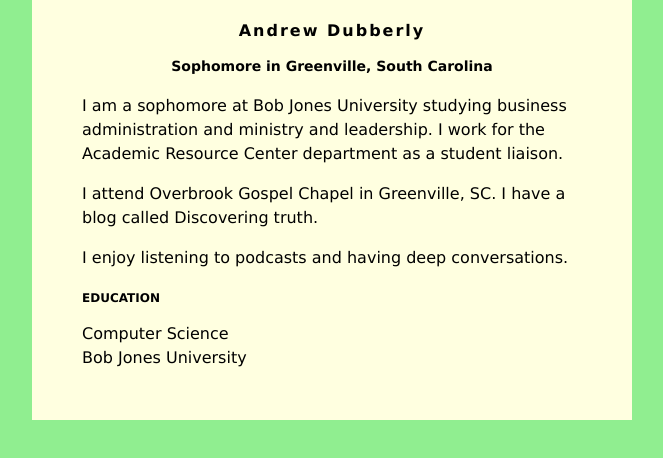
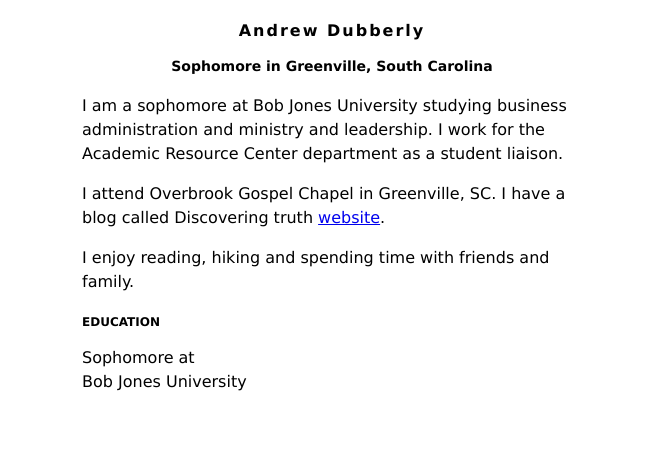
Before and after one commit to adubb373/adubb373.github.io, a plain HTML site: page index.html in a window 1280 px wide. Shown: the whole page, without its empty margins (308-971 px from the left). Drawn offline with Linux system fonts and the light colour scheme.

Commit message:
Update index.html

```diff
--- a/index.html
+++ b/index.html
@@ -2,11 +2,11 @@
 <head>
 <style>
 body {
-    background: lightgreen;
+    background: bluelight;
     font-family: Verdana;
 }
 #content {
-    background: lightyellow;
+    background: bluelight;
     min-width: 200px;
     max-width: 500px;
     padding: 50px;
@@ -35,13 +35,13 @@ h3 {
 
          <p>I am a sophomore at Bob Jones University studying business administration and ministry and leadership. I work for the Academic Resource Center department as a student liaison.</p>
          <p>
-            I attend Overbrook Gospel Chapel in Greenville, SC. I have a blog called Discovering truth.
+            I attend Overbrook Gospel Chapel in Greenville, SC. I have a blog called Discovering truth <a href="https://https://andrewdubberly.blogspot.com/">website</a>.
          </p>
          <p>
-            I enjoy listening to podcasts and having deep conversations.
+            I enjoy reading, hiking and spending time with friends and family.
          </p>
         <h3>EDUCATION</h3>
-        Computer Science<br />
+        Sophomore at<br />
         Bob Jones University
     </div>
 
```
